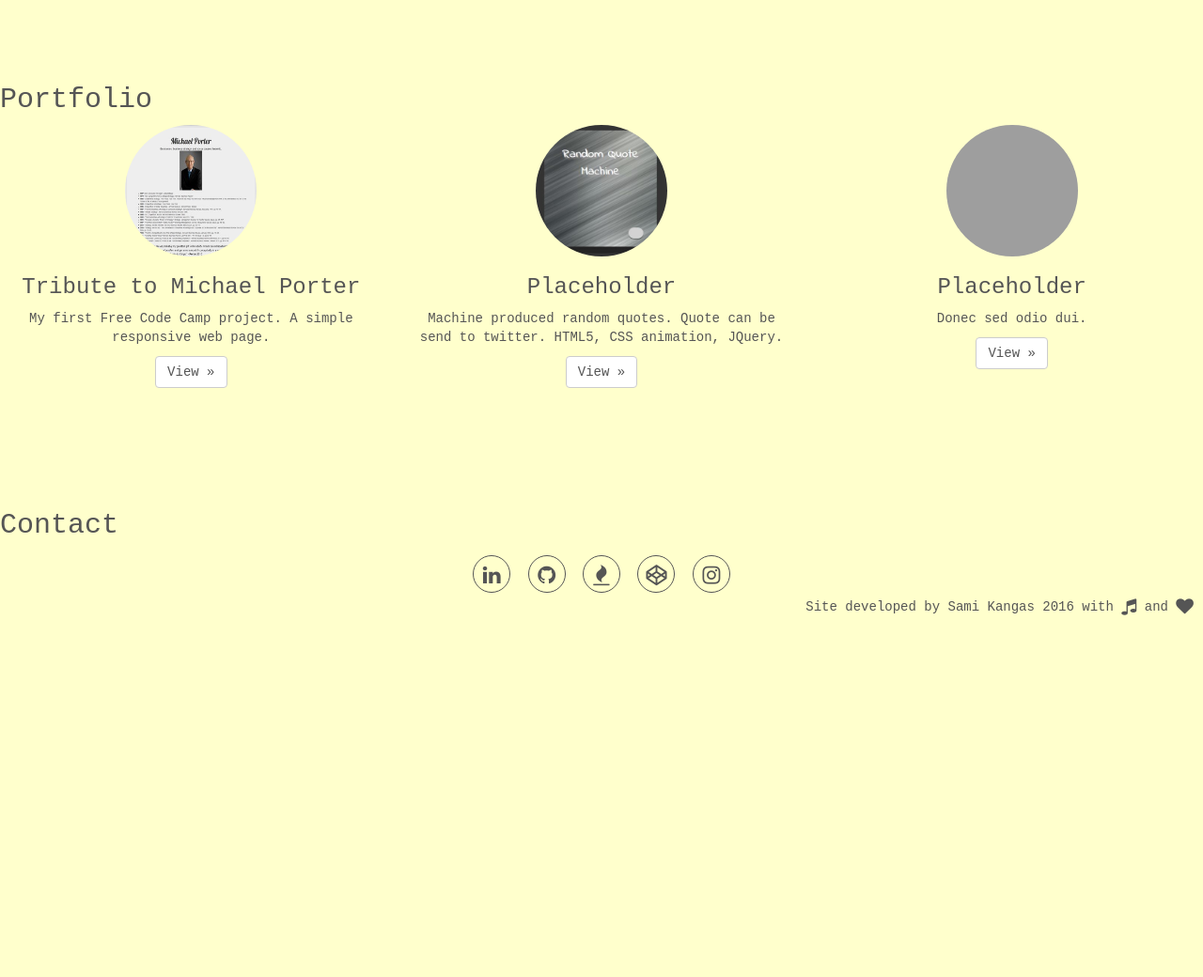
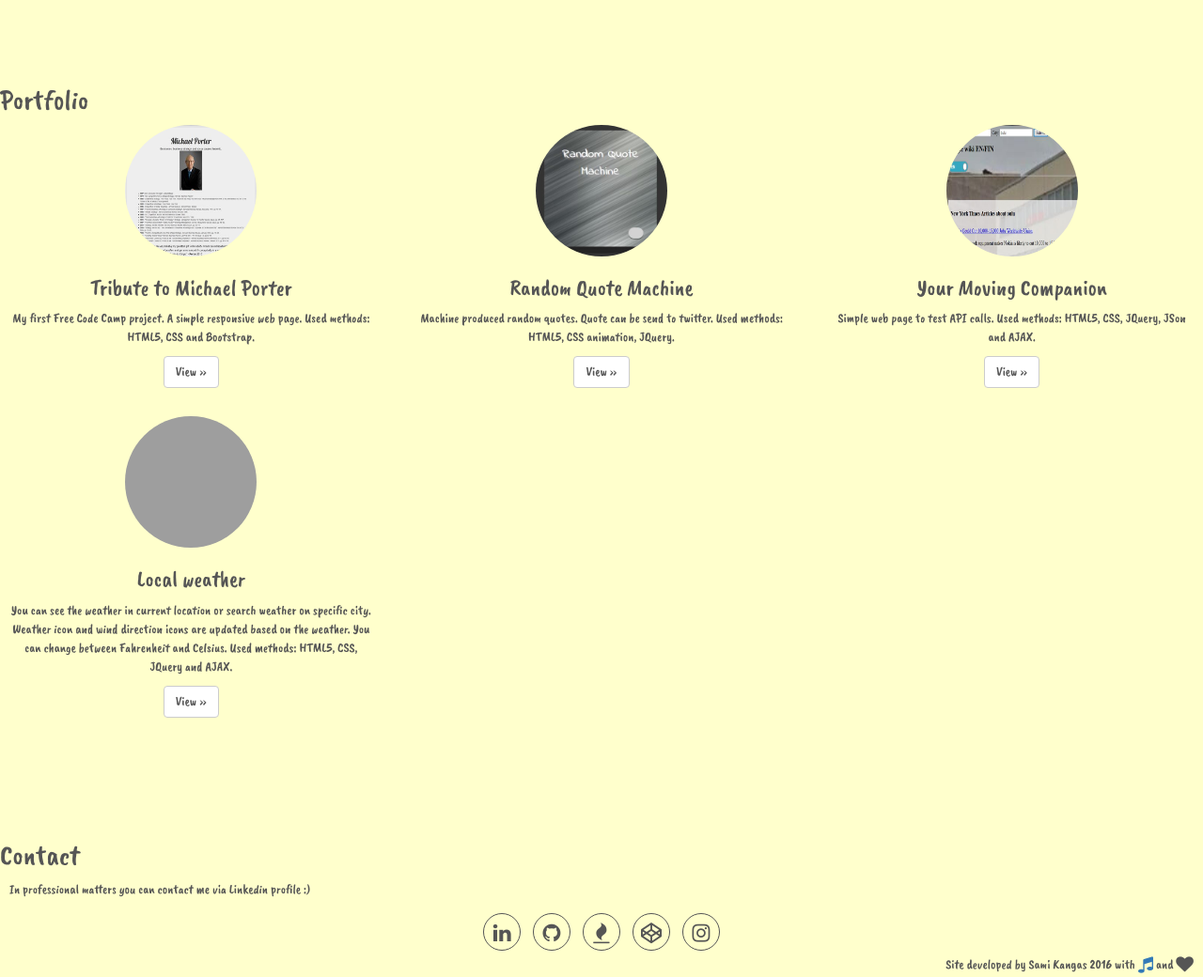
Before and after one commit to zumartic/FCC_portfolio, a plain HTML site: page index.html in a window 1280 px wide. Shown: the part 520-1560 px from the top of the page at 94% size. Before the commit the page ends 1236 px from the top, so only its background shows below. Drawn offline with nearby package versions, Linux system fonts and the light colour scheme; grey boxes are pictures that could not be loaded.

Commit message:
Updates
- index updates
- add moving companion thumb

```diff
--- a/css/style.css
+++ b/css/style.css
@@ -2,9 +2,9 @@ body {
   overflow-x: hidden;
   position: relative;
   padding-bottom: 40px;
-  color: #555555; /*#777777; /*#5a5a5a;*/
+  color: #555555;
   background-color: #ffffcc;
-  font-family: Lobster, Monospace;
+  font-family: Caveat Brush, Monospace;
 }
 
 p {
--- a/index.html
+++ b/index.html
@@ -2,19 +2,12 @@
 <html >
   <head>
     <meta charset="UTF-8">
+	<meta name="viewport" content="width=device-width, initial-scale=1">
     <title>Portfolio Webpage</title>
-
-
-
   	<link rel='stylesheet prefetch' href='https://maxcdn.bootstrapcdn.com/bootstrap/3.3.6/css/bootstrap.min.css'>
 	<link rel='stylesheet prefetch' href='https://cdnjs.cloudflare.com/ajax/libs/font-awesome/4.6.3/css/font-awesome.min.css'>
 	<link rel='stylesheet prefetch' href='https://fonts.googleapis.com/css?family=Caveat+Brush'>
-
 	<link rel="stylesheet" href="css/style.css">
-
-
-
-
 </head>
 
   <body>
@@ -68,17 +61,41 @@
       <div class="col-sm-4">
         <img class="img-circle" src="https://raw.githubusercontent.com/zumartic/FCC_portfolio/master/tribute_thumb.JPG" alt="Simple responsive web page" width="140" height="140">
         <h3>Tribute to Michael Porter</h3>
-        <p>My first Free Code Camp project. A simple responsive web page.</p>
-        <p><a class="btn btn-default" href="https://codepen.io/zumartic/full/QEoZYN/" role="button" target="_blank">View &raquo;</a></p>
+        <p>My first Free Code Camp project. A simple responsive web page. Used methods: HTML5, CSS and Bootstrap.</p>
+        <p><a class="btn btn-default" href="https://zumartic.github.io/FCC_Tribute/index.html" role="button" target="_blank">View &raquo;</a></p>
       </div>
       <!-- /.col-lg-4 -->
       <div class="col-sm-4">
         <img class="img-circle" src="https://raw.githubusercontent.com/zumartic/FCC_portfolio/master/randomquote_thumb.JPG" alt="Random quote machine" width="140" height="140">
-        <h3>Placeholder</h3>
-        <p>Machine produced random quotes. Quote can be send to twitter. HTML5, CSS animation, JQuery.</p>
+        <h3>Random Quote Machine</h3>
+        <p>Machine produced random quotes. Quote can be send to twitter. Used methods: HTML5, CSS animation, JQuery.</p>
         <p><a class="btn btn-default" href="https://zumartic.github.io/randomquote/index.html" role="button">View &raquo;</a></p>
       </div>
       <!-- /.col-lg-4 -->
+      <div class="col-sm-4">
+        <img class="img-circle" src="https://raw.githubusercontent.com/zumartic/FCC_portfolio/master/moving_companion.jpg" alt="Moving Companion Webpage" width="140" height="140">
+        <h3>Your Moving Companion</h3>
+        <p>Simple web page to test API calls. Used methods: HTML5, CSS, JQuery, JSon and AJAX.</p>
+        <p><a class="btn btn-default" href="https://zumartic.github.io/udacity_ajax_project/index.html" role="button">View &raquo;</a></p>
+      </div>
+      <!-- /.col-lg-4 -->
+    </div>
+    <!-- /.row -->
+	 <div class="row">
+      <div class="col-sm-4">
+        <img class="img-circle" src="https://raw.githubusercontent.com/zumartic/FCC_portfolio/master/local%20weather.jpg" alt="Weather API" width="140" height="140">
+        <h3>Local weather</h3>
+        <p>You can see the weather in current location or search weather on specific city. Weather icon and wind direction icons are updated based on the weather. You can change between Fahrenheit and Celsius. Used methods: HTML5, CSS, JQuery and AJAX.</p>
+        <p><a class="btn btn-default" href="https://zumartic.github.io/local_weather/index.html" role="button" target="_blank">View &raquo;</a></p>
+      </div>
+      <!-- /.col-lg-4
+    <div class="col-sm-4">
+        <img class="img-circle" src="http://www.patriotsforamerica.net/under_construction.gif" alt="Generic placeholder image" width="140" height="140">
+        <h3>Placeholder</h3>
+        <p>Donec sed odio dui.</p>
+        <p><a class="btn btn-default" href="#" role="button">View &raquo;</a></p>
+      </div>
+      <!-- /.col-lg-4
       <div class="col-sm-4">
         <img class="img-circle" src="http://www.patriotsforamerica.net/under_construction.gif" alt="Generic placeholder image" width="140" height="140">
         <h3>Placeholder</h3>
@@ -94,8 +111,9 @@
     <h2>Contact</h2>
     <div class="row">
       <div class="col-sm-12">
+	  <p>In professional matters you can contact me via Linkedin profile :)</p>
         <div class="social">
-          <a href="https://fi.linkedin.com/in/sami-kangas-aab54657" target="_blank"><i class="fa fa-lg fa-linkedin"></i>  </a>
+          <a href="https://fi.linkedin.com/in/sami-kangas" target="_blank"><i class="fa fa-lg fa-linkedin"></i></a>
           <a href="https://github.com/zumartic" target="_blank"><i class="fa fa-lg fa-github"></i></a>
           <a href="https://www.freecodecamp.com/zumartic" target="_blank"><i class="fa fa-lg fa-fire"></i></a>
           <a href="https://codepen.io/zumartic/#" target="_blank"><i class="fa fa-lg fa-codepen"></i></a>
@@ -103,18 +121,13 @@
         </div>
       </div>
     </div>
-    <footer>Site developed by Sami Kangas 2016 with <i class="fa fa-lg fa-music"></i> and <i class="fa fa-lg fa-heart"></i></footer>
+    <footer>Site developed by Sami Kangas 2016 with <a href="https://open.spotify.com/album/0I9syPxS7ZqI3pcuOQ3J1X" target="_blank"><i class="fa fa-lg fa-music"></i></a> and <i class="fa fa-lg fa-heart"></i></footer>
   </div>
   </div>
   <!-- /.container  -->
 </body>
     <script src='https://code.jquery.com/jquery-2.2.4.min.js'></script>
 	<script src='https://maxcdn.bootstrapcdn.com/bootstrap/3.3.6/js/bootstrap.min.js'></script>
-
     <script src="js/index.js"></script>
-
-
-
-
   </body>
 </html>
```
Also changed, not shown: moving_companion.jpg (added). Lines whose indentation alone changed are shown as unchanged.
